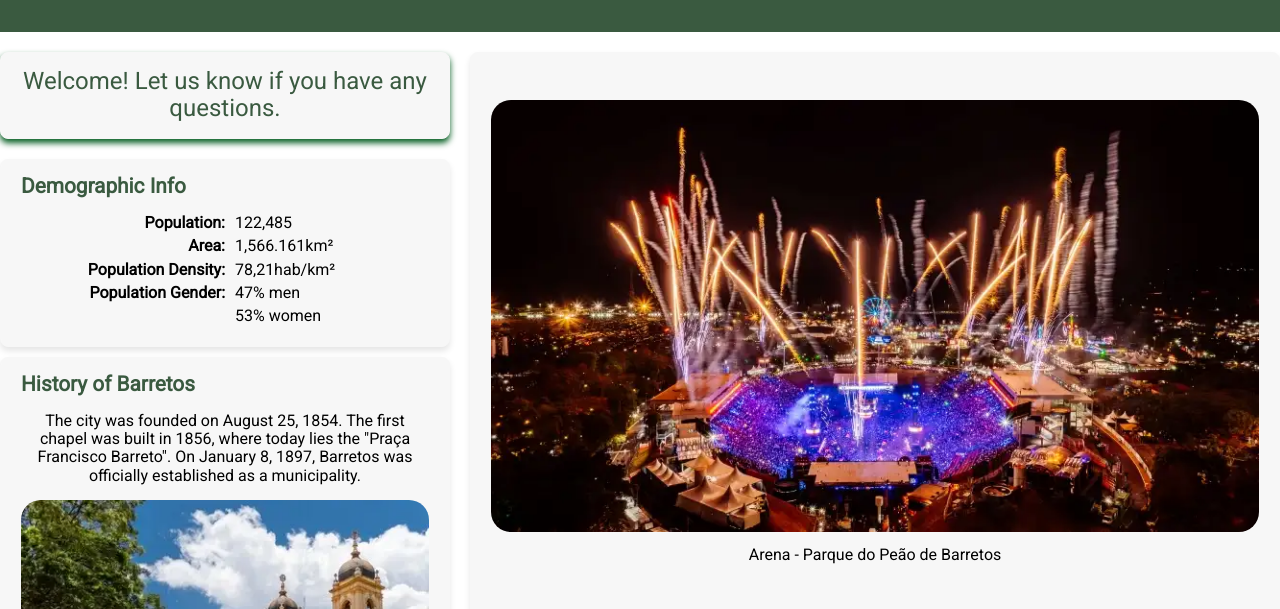
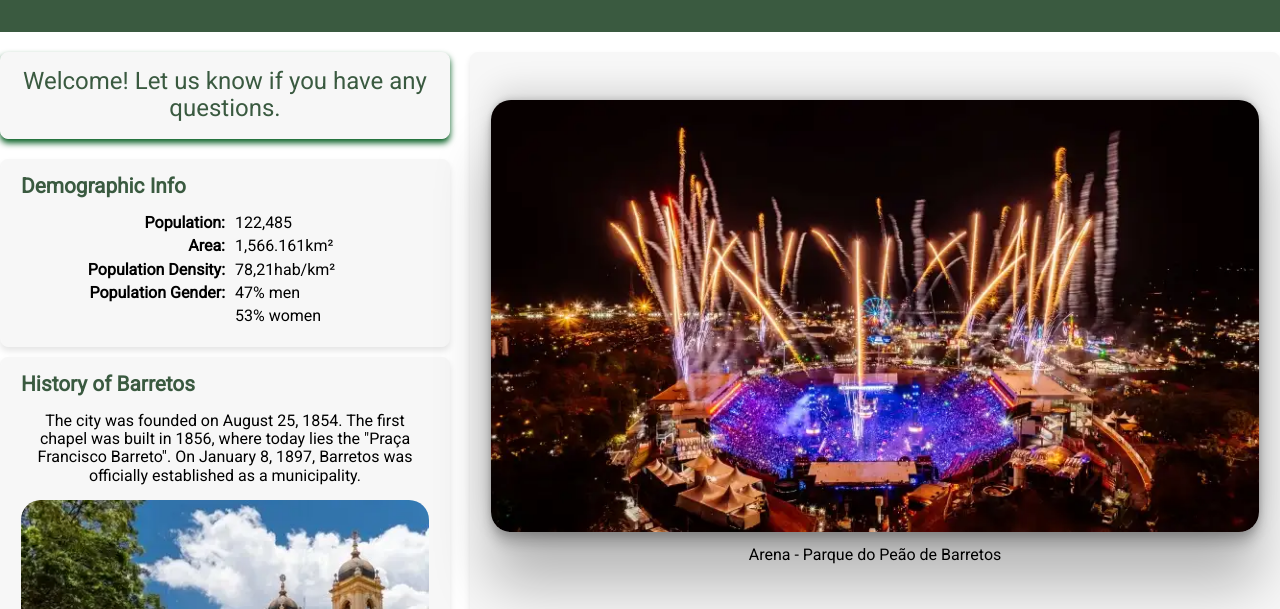
Before and after one commit to viniciuserocca/wdd230, a plain HTML site: page chamber/discover.html in a window 1280 px wide. In both pictures the pointer is over the picture 875 px from the left and 427 px from the top of the page. Shown: the part 112-721 px from the top of the page. Drawn offline with Linux system fonts and the light colour scheme.

Commit message:
final adjustments to the final project

```diff
--- a/chamber/styles/larger.css
+++ b/chamber/styles/larger.css
@@ -102,6 +102,10 @@
         display: none;
     }
 
+    .hover:hover {
+        box-shadow: rgba(0, 0, 0, 0.25) 0px 54px 55px, rgba(0, 0, 0, 0.12) 0px -12px 30px, rgba(0, 0, 0, 0.12) 0px 4px 6px, rgba(0, 0, 0, 0.17) 0px 12px 13px, rgba(0, 0, 0, 0.09) 0px -3px 5px;
+    }
+
     /*======  Join Page  ======*/
 
     .container-join {
```
